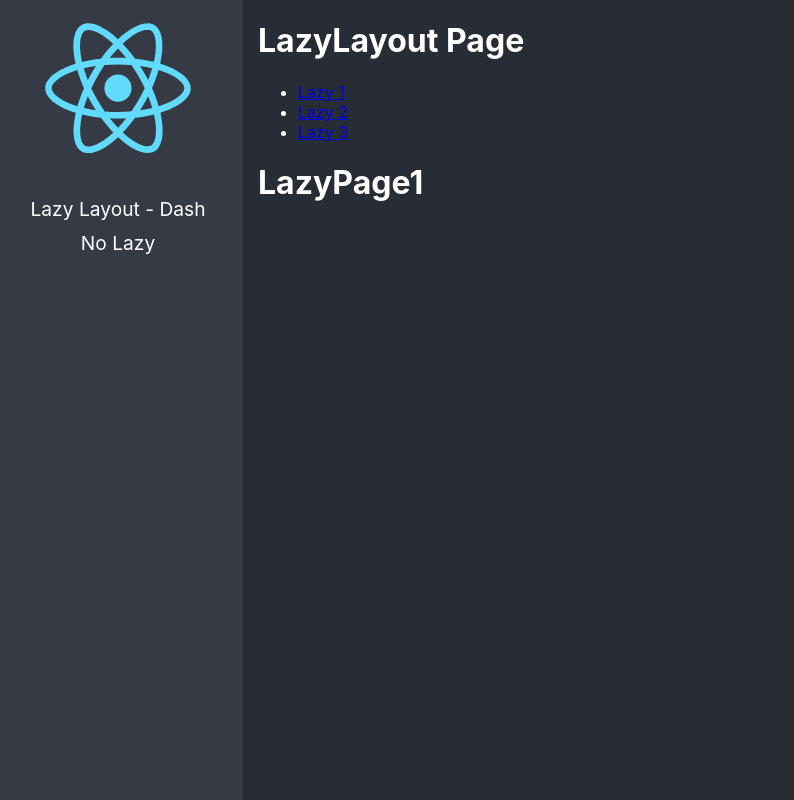
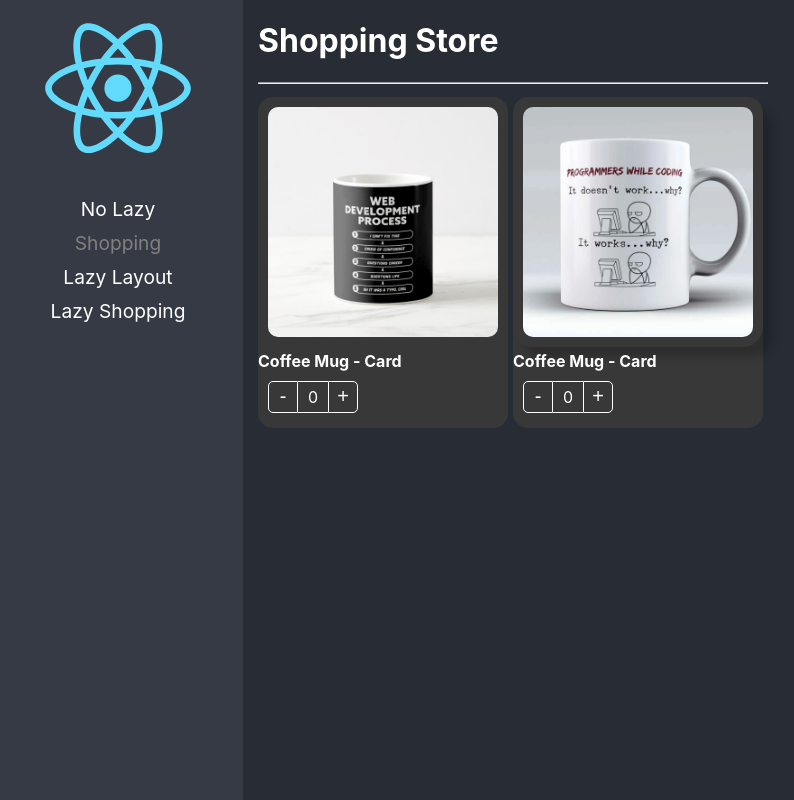
Before and after one commit to alexelizaga/08-react-app, a React (Create React App) app: page /shopping in a window 1280 px wide. Before the commit this address led to /lazyload/lazy1. Shown: the whole page, without its empty margins (7-801 px from the left). Built offline with nearby package versions, Linux system fonts and the light colour scheme.

Commit message:
Add Shopping Page

```diff
--- a/src/02-component-patterns/pages/ShoppingPage.tsx
+++ b/src/02-component-patterns/pages/ShoppingPage.tsx
@@ -4,13 +4,13 @@ import '../styles/custom-styles.css';
 const product = {
   id: '1',
   title: 'Coffee Mug - Card',
-  img: './coffee-mug.png'
+  img: '/assets/coffee-mug.png'
 }
 
 const product2 = {
   id: '2',
   title: 'Coffee Mug - Card',
-  img: './coffee-mug2.png'
+  img: '/assets/coffee-mug2.png'
 }
 
 export const ShoppingPage = () => {
@@ -47,3 +47,5 @@ export const ShoppingPage = () => {
     </div>
   )
 }
+
+export default ShoppingPage;
--- a/src/routes/routes.ts
+++ b/src/routes/routes.ts
@@ -1,6 +1,7 @@
 import { lazy, LazyExoticComponent } from 'react';
 
 import { NoLazy } from '../01-lazyload/pages/NoLazy';
+import ShoppingPage from '../02-component-patterns/pages/ShoppingPage';
 
 
 type JSXComponent = () => JSX.Element;
@@ -9,22 +10,40 @@ interface Route {
     to: string;
     path: string;
     name: string;
-    Component: LazyExoticComponent<JSXComponent> | JSXComponent;
+    Component:  JSXComponent | LazyExoticComponent<JSXComponent>;
 }
 
-const LazyLayout = lazy(() => import(/* webpackChunkName: "LazyPage1" */ '../01-lazyload/layout/LazyLayout'));
-
-export const routes: Route[] = [
-    {
-        path: '/lazyload/*',
-        to: '/lazyload/',
-        Component: LazyLayout,
-        name: 'Lazy Layout - Dash'
-    },
+const noLazyRoutes: Route[] = [
     {
         to: '/no-lazy',
         path: 'no-lazy',
         Component: NoLazy,
         name: 'No Lazy'
     },
-]
+    {
+        path: '/shopping',
+        to: 'shopping',
+        Component: ShoppingPage,
+        name: 'Shopping'
+    },
+];
+
+const LazyLayout = lazy(() => import(/* webpackChunkName: "LazyModule" */ '../01-lazyload/layout/LazyLayout'));
+const LazyShopping = lazy(() => import(/* webpackChunkName: "LazyShopping" */ '../02-component-patterns/pages/ShoppingPage'));
+
+const lazyRoutes: Route[] = [
+    {
+        path: '/lazyload/*',
+        to: '/lazyload/',
+        Component: LazyLayout,
+        name: 'Lazy Layout'
+    },
+    {
+        path: '/shopping/*',
+        to: '/shopping/',
+        Component: LazyShopping,
+        name: 'Lazy Shopping'
+    },
+];
+
+export const routes: Route[] = [ ...noLazyRoutes, ...lazyRoutes ];
```
Also changed, not shown: public/assets/coffee-mug.png (renamed from public/coffee-mug.png), public/assets/coffee-mug2.png (renamed from public/coffee-mug2.png).
